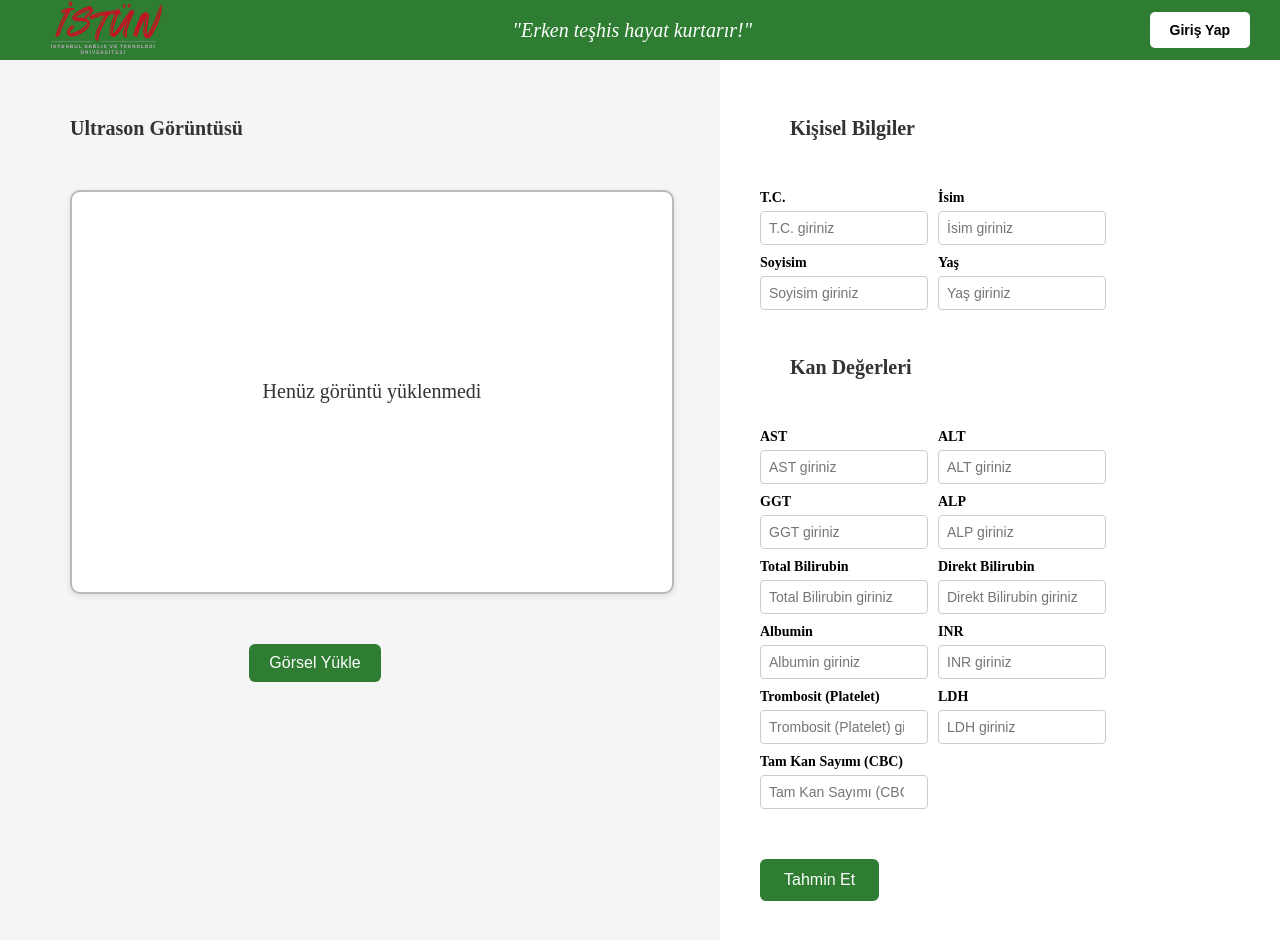
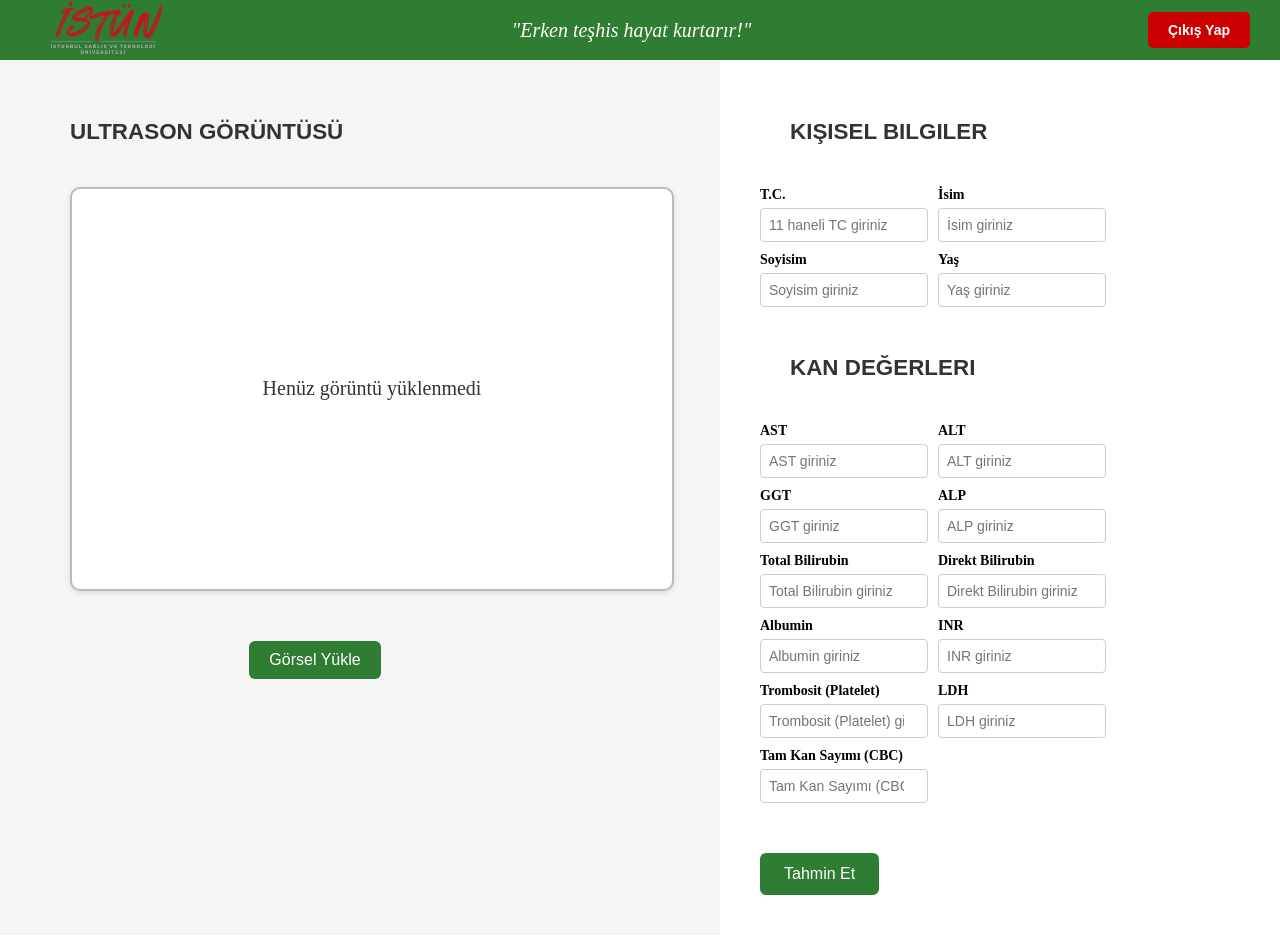
Before and after one commit to kvsrsmz/FibrozisEvreTahmini, a React (Create React App) app: page / in a window 1280 px wide. Built offline with nearby package versions, Linux system fonts and the light colour scheme.

Commit message:
yazı boyutları güncellendi

```diff
--- a/src/components/PersonalInfoBar.js
+++ b/src/components/PersonalInfoBar.js
@@ -1,10 +1,15 @@
 import React from "react";
 
 const PersonalInfoBar = () => {
+  const handleLogout = () => {
+    alert("Çıkış yapılıyor...");
+    // İstersen burada logout işlemleri veya yönlendirme yapabilirsin
+  };
+
   return (
     <div
       style={{
-        backgroundColor: "#2E7D32",
+        backgroundColor: "#2E7D32", // yeşil arka plan
         padding: "10px 30px",
         color: "white",
         display: "flex",
@@ -32,17 +37,18 @@ const PersonalInfoBar = () => {
           textAlign: "center",
           fontStyle: "italic",
           fontSize: "20px",
-          color: "#ffffff",
+          color: "#fff",
         }}
       >
         "Erken teşhis hayat kurtarır!"
       </div>
 
-      {/* Sağ: Giriş Yap Butonu */}
+      {/* Sağ: Çıkış Yap Butonu */}
       <button
+        onClick={handleLogout}
         style={{
-          backgroundColor: "#fff",
-          color: "black",
+          backgroundColor: "#cc0000", // kırmızı buton
+          color: "white",
           padding: "10px 20px",
           borderRadius: "5px",
           border: "none",
@@ -51,7 +57,7 @@ const PersonalInfoBar = () => {
           cursor: "pointer",
         }}
       >
-        Giriş Yap
+        Çıkış Yap
       </button>
     </div>
   );
--- a/src/pages/FormPage.css
+++ b/src/pages/FormPage.css
@@ -57,7 +57,7 @@
 
 .formpage-image-btn {
   padding: 10px 20px;
-  background-color: #2E7D32;
+  background-color: #2E7D32; /* yeşil */
   color: #fff;
   border: none;
   border-radius: 6px;
@@ -65,6 +65,11 @@
   margin-top: 30px;
   margin-right: 90px;
   cursor: pointer;
+  transition: background-color 0.3s ease;
+}
+
+.formpage-image-btn:hover {
+  background-color: #1b5e20; /* koyu yeşil hover */
 }
 
 .formpage-info-section {
@@ -89,9 +94,14 @@
   font-size: 16px;
   border: none;
   border-radius: 6px;
-  background-color: #2E7D32;
+  background-color: #2E7D32; /* yeşil */
   color: white;
   cursor: pointer;
+  transition: background-color 0.3s ease;
+}
+
+.formpage-submit-btn:hover {
+  background-color: #1b5e20; /* koyu yeşil hover */
 }
 
 @media (max-width: 900px) {
--- a/src/pages/FormPage.js
+++ b/src/pages/FormPage.js
@@ -2,6 +2,24 @@ import React, { useState } from "react";
 import { useNavigate } from "react-router-dom";
 import PersonalInfoBar from "../components/PersonalInfoBar";
 import "./FormPage.css";
+
+// TC Kimlik No doğrulama fonksiyonu
+const isValidTC = (tc) => {
+  if (!/^\d{11}$/.test(tc)) return false;
+  if (tc[0] === "0") return false;
+
+  const digits = tc.split("").map(Number);
+  const sumOdd = digits[0] + digits[2] + digits[4] + digits[6] + digits[8];
+  const sumEven = digits[1] + digits[3] + digits[5] + digits[7];
+  const digit10 = ((sumOdd * 7) - sumEven) % 10;
+  if (digit10 !== digits[9]) return false;
+
+  const total = digits.slice(0, 10).reduce((a, b) => a + b, 0);
+  const digit11 = total % 10;
+  if (digit11 !== digits[10]) return false;
+
+  return true;
+};
 
 const FormPage = () => {
   const navigate = useNavigate();
@@ -38,7 +56,21 @@ const FormPage = () => {
   };
 
   const handleSubmit = async () => {
-    // Hasta ve laboratuvar bilgilerini bir nesnede topla
+    if (!age || Number(age) < 10) {
+      alert("Yaş 10'dan küçük olamaz!");
+      return;
+    }
+
+    if (!isValidTC(tc)) {
+      alert("Geçerli bir T.C. Kimlik No giriniz!");
+      return;
+    }
+
+    if (!name.trim() || !surname.trim()) {
+      alert("İsim ve Soyisim boş olamaz!");
+      return;
+    }
+
     const hastaVerisi = {
       tc,
       name,
@@ -59,28 +91,22 @@ const FormPage = () => {
       },
     };
 
-    // FormData ile hem JSON verisi hem de dosya gönderimi için obje oluştur
     const formData = new FormData();
-    formData.append("patient_data", JSON.stringify(hastaVerisi)); // Hasta verisini ekle
-
+    formData.append("patient_data", JSON.stringify(hastaVerisi));
     if (ultrasoundFile) {
-      formData.append("ultrasound_image", ultrasoundFile); // Ultrason dosyasını ekle
+      formData.append("ultrasound_image", ultrasoundFile);
     }
 
     try {
-      // Backend API'ye POST isteği gönder
       const response = await fetch("http://localhost:5000/predict", {
         method: "POST",
         body: formData,
       });
 
-      // API'den hata gelirse yakala
       if (!response.ok) throw new Error("Tahmin API çağrısı başarısız.");
 
-      // API'den gelen sonucu JSON olarak al
       const result = await response.json();
 
-      // Tahmin sonucu ve ultrason önizlemesi ile sonuç sayfasına yönlendir
       navigate("/result", {
         state: {
           ...hastaVerisi,
@@ -89,19 +115,39 @@ const FormPage = () => {
         },
       });
     } catch (error) {
-      // Hata durumunda kullanıcıya uyarı göster
       alert("Tahmin sırasında bir hata oluştu: " + error.message);
+    }
+  };
+
+  const titleStyle = {
+    fontSize: "1.4rem",
+    fontWeight: "600",
+    fontFamily: "Arial, sans-serif",
+    marginBottom: "12px",
+    color: "#333",
+    textTransform: "uppercase",
+  };
+
+  const handleTextInput = (setter) => (e) => {
+    const value = e.target.value;
+    if (/^[a-zA-ZığüşöçİĞÜŞÖÇ\s]*$/.test(value)) {
+      setter(value);
+    }
+  };
+
+  const handleNumberInput = (setter) => (e) => {
+    const value = e.target.value;
+    if (/^\d*$/.test(value)) {
+      setter(value);
     }
   };
 
   return (
     <div>
       <PersonalInfoBar />
-
-      {/* Sayfa ana container */}
       <div className="formpage-container">
         <div className="formpage-image-section">
-          <h2 className="formpage-title">Ultrason Görüntüsü</h2>
+          <h2 className="formpage-title" style={titleStyle}>Ultrason Görüntüsü</h2>
           <div className="formpage-image-box">
             {selectedImage ? (
               <img src={selectedImage} alt="Ultrason" className="formpage-ultrasound-img" />
@@ -126,26 +172,44 @@ const FormPage = () => {
           />
         </div>
         <div className="formpage-info-section">
-          <h2 className="formpage-title">Kişisel Bilgiler</h2>
+          <h2 className="formpage-title" style={titleStyle}>Kişisel Bilgiler</h2>
           <div className="formpage-fields-row">
-            <Field label="T.C." value={tc} onChange={setTc} />
-            <Field label="İsim" value={name} onChange={setName} />
-            <Field label="Soyisim" value={surname} onChange={setSurname} />
-            <Field label="Yaş" value={age} onChange={setAge} type="number" />
+            <Field
+              label="T.C."
+              value={tc}
+              onChange={handleNumberInput(setTc)}
+              maxLength={11}
+              placeholder="11 haneli TC giriniz"
+              type="text"
+            />
+            <Field label="İsim" value={name} onChange={handleTextInput(setName)} />
+            <Field label="Soyisim" value={surname} onChange={handleTextInput(setSurname)} />
+            <Field
+              label="Yaş"
+              value={age}
+              onChange={(e) => {
+                const val = e.target.value;
+                if (/^\d*$/.test(val)) setAge(val);
+              }}
+              min={10}
+              step={1}
+              type="number"
+              placeholder="Yaş giriniz"
+            />
           </div>
-          <h2 className="formpage-title">Kan Değerleri</h2>
+          <h2 className="formpage-title" style={titleStyle}>Kan Değerleri</h2>
           <div className="formpage-fields-row">
-            <Field label="AST" value={ast} onChange={setAst} type="number" />
-            <Field label="ALT" value={alt} onChange={setAlt} type="number" />
-            <Field label="GGT" value={ggt} onChange={setGgt} type="number" />
-            <Field label="ALP" value={alp} onChange={setAlp} type="number" />
-            <Field label="Total Bilirubin" value={totalBilirubin} onChange={setTotalBilirubin} type="number" />
-            <Field label="Direkt Bilirubin" value={directBilirubin} onChange={setDirectBilirubin} type="number" />
-            <Field label="Albumin" value={albumin} onChange={setAlbumin} type="number" />
-            <Field label="INR" value={inr} onChange={setInr} type="number" />
-            <Field label="Trombosit (Platelet)" value={platelet} onChange={setPlatelet} type="number" />
-            <Field label="LDH" value={ldh} onChange={setLdh} type="number" />
-            <Field label="Tam Kan Sayımı (CBC)" value={cbc} onChange={setCbc} type="number" />
+            <Field label="AST" value={ast} onChange={(e) => setAst(e.target.value)} type="number" step={0.1} />
+            <Field label="ALT" value={alt} onChange={(e) => setAlt(e.target.value)} type="number" step={0.1} />
+            <Field label="GGT" value={ggt} onChange={(e) => setGgt(e.target.value)} type="number" step={0.1} />
+            <Field label="ALP" value={alp} onChange={(e) => setAlp(e.target.value)} type="number" step={0.1} />
+            <Field label="Total Bilirubin" value={totalBilirubin} onChange={(e) => setTotalBilirubin(e.target.value)} type="number" step={0.1} />
+            <Field label="Direkt Bilirubin" value={directBilirubin} onChange={(e) => setDirectBilirubin(e.target.value)} type="number" step={0.1} />
+            <Field label="Albumin" value={albumin} onChange={(e) => setAlbumin(e.target.value)} type="number" step={0.1} />
+            <Field label="INR" value={inr} onChange={(e) => setInr(e.target.value)} type="number" step={0.1} />
+            <Field label="Trombosit (Platelet)" value={platelet} onChange={(e) => setPlatelet(e.target.value)} type="number" step={0.1} />
+            <Field label="LDH" value={ldh} onChange={(e) => setLdh(e.target.value)} type="number" step={0.1} />
+            <Field label="Tam Kan Sayımı (CBC)" value={cbc} onChange={(e) => setCbc(e.target.value)} type="number" step={0.1} />
           </div>
           <button onClick={handleSubmit} className="formpage-submit-btn">Tahmin Et</button>
         </div>
@@ -154,13 +218,13 @@ const FormPage = () => {
   );
 };
 
-const Field = ({ label, value, onChange, type = "text" }) => (
+const Field = ({ label, value, onChange, type = "text", step, maxLength, placeholder }) => (
   <div style={{ display: "flex", flexDirection: "column", minWidth: "150px" }}>
     <label style={{ marginBottom: "5px", fontWeight: "bold", fontSize: "14px" }}>{label}</label>
     <input
       type={type}
       value={value}
-      onChange={(e) => onChange(e.target.value)}
+      onChange={onChange}
       style={{
         padding: "8px",
         borderRadius: "4px",
@@ -168,8 +232,10 @@ const Field = ({ label, value, onChange, type = "text" }) => (
         fontSize: "14px",
         width: "150px",
       }}
-      placeholder={`${label} giriniz`}
-      step={type === "number" ? "0.01" : undefined}
+      step={step}
+      maxLength={maxLength}
+      placeholder={placeholder ?? `${label} giriniz`}
+      min={type === "number" ? 0 : undefined}
     />
   </div>
 );
```
